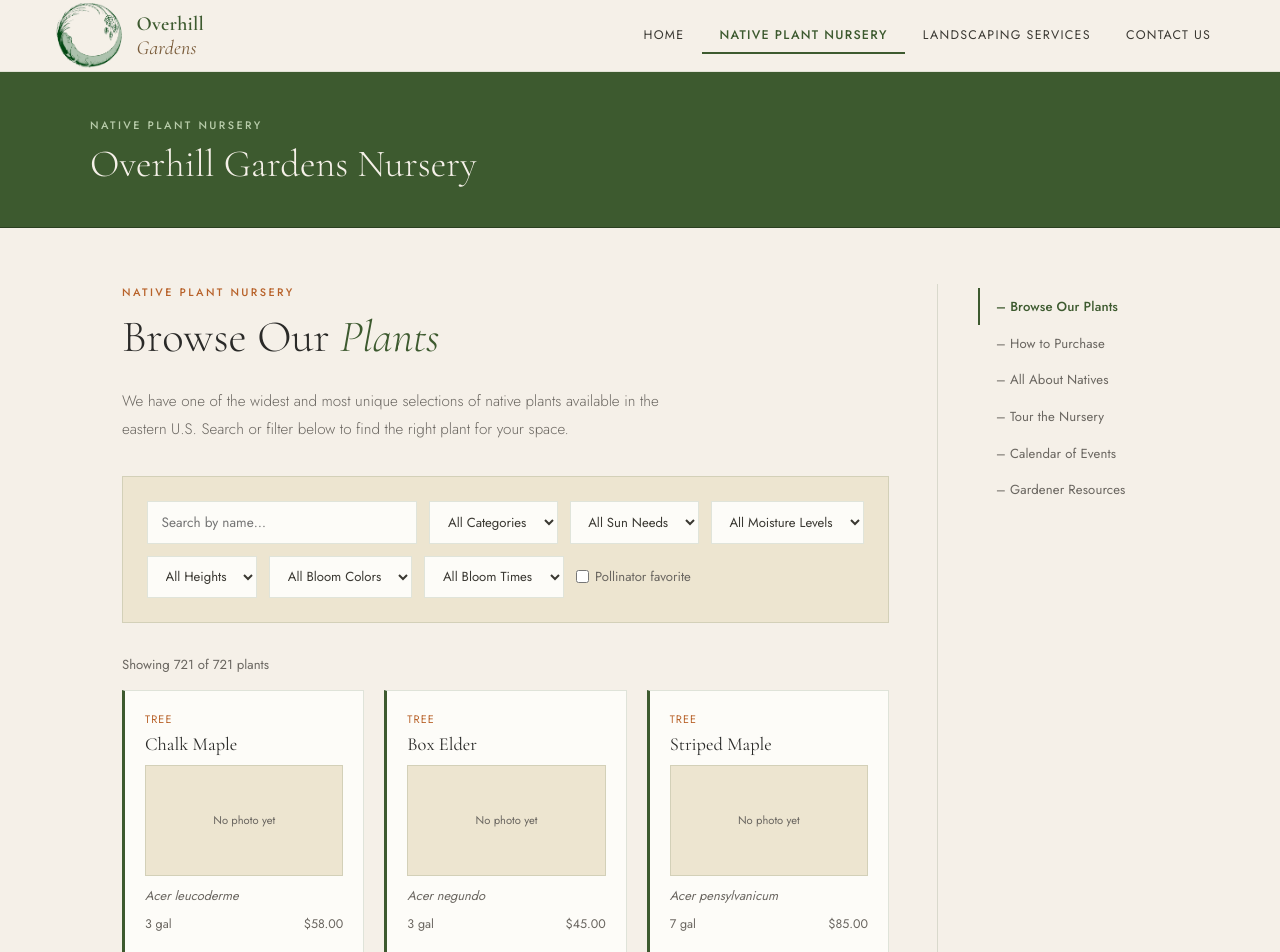
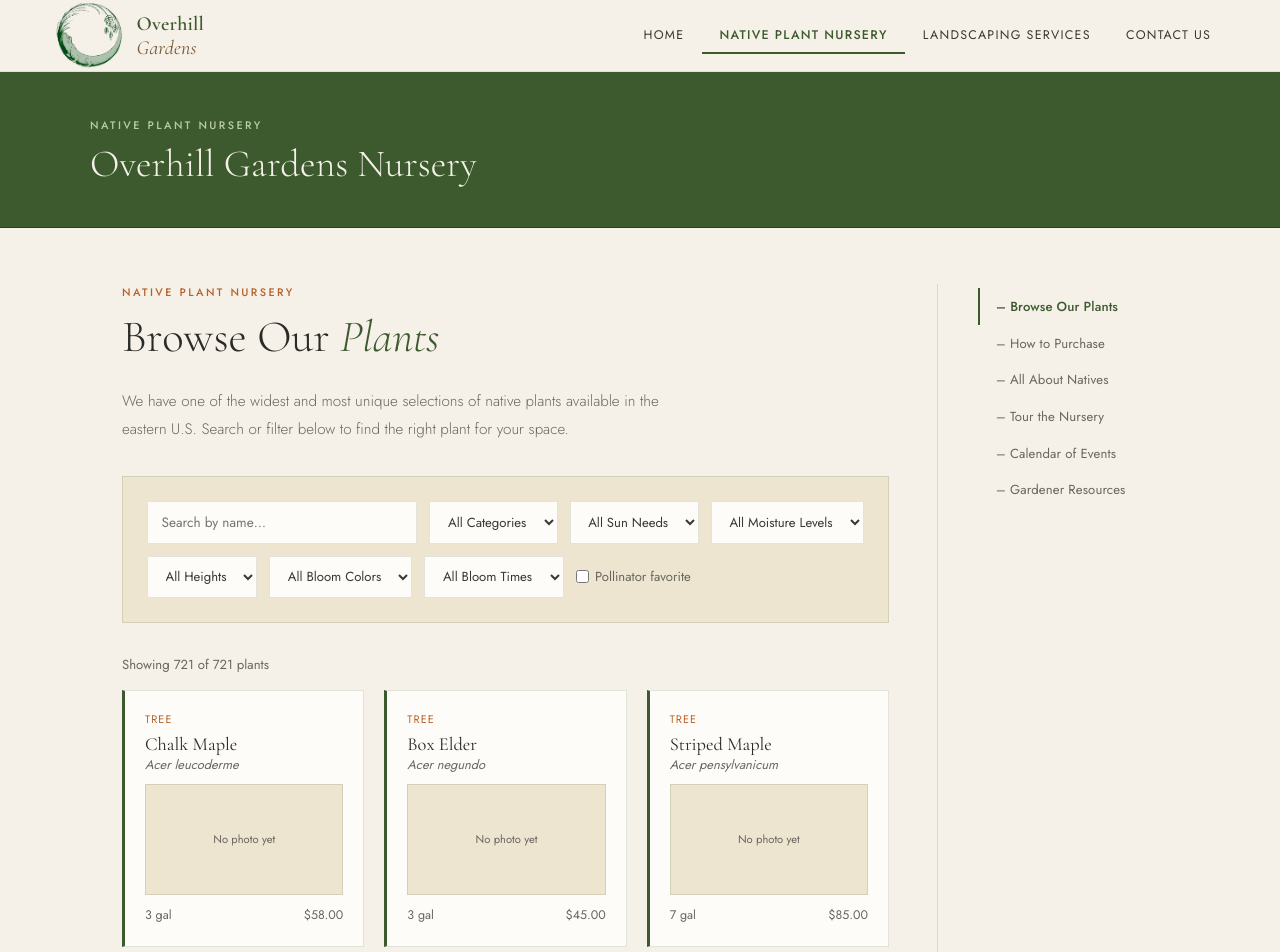
Before and after one commit to JesseTrimmer/Overhill-Gardens-Website, a React (Vite) app in the folder overhill-gardens/: page /nursery/browse-plants in a window 1280 px wide. Shown: the top 952 px of the page. Built offline with nearby package versions, Linux system fonts and the light colour scheme.

Commit message:
Fixed inventory names

```diff
--- a/overhill-gardens/src/pages/nursery/BrowsePlants.jsx
+++ b/overhill-gardens/src/pages/nursery/BrowsePlants.jsx
@@ -97,8 +97,9 @@ export default function BrowsePlants() {
       <div style={{ display: 'grid', gridTemplateColumns: 'repeat(auto-fill, minmax(240px, 1fr))', gap: '1.25rem', marginBottom: '2.5rem' }}>
         {filtered.map(p => (
           <div key={p.id} style={{ background: 'var(--white)', border: '1px solid var(--border)', padding: '1.25rem', borderLeft: p.inStock ? '3px solid var(--moss)' : '3px solid var(--border)' }}>
-            <div style={{ fontSize: '0.68rem', letterSpacing: '0.1em', textTransform: 'uppercase', color: 'var(--clay)', marginBottom: '0.4rem' }}>{p.category}</div>
+             <div style={{ fontSize: '0.68rem', letterSpacing: '0.1em', textTransform: 'uppercase', color: 'var(--clay)', marginBottom: '0.4rem' }}>{p.category}</div>
             <div style={{ fontFamily: "'Cormorant Garamond', serif", fontSize: '1.15rem', color: 'var(--charcoal)' }}>{p.commonName}</div>
+            <div style={{ fontSize: '0.8rem', fontStyle: 'italic', color: 'var(--text-muted)', marginBottom: '0.6rem' }}>{p.scientificName}</div>
 
             <div style={{
               width: '100%', aspectRatio: '16 / 9', overflow: 'hidden',
@@ -114,7 +115,6 @@ export default function BrowsePlants() {
               )}
             </div>
 
-            <div style={{ fontSize: '0.8rem', fontStyle: 'italic', color: 'var(--text-muted)', marginBottom: '0.6rem' }}>{p.scientificName}</div>
 
             {(p.sunNeeds || p.moisture || p.pollinatorFriendly) && (
               <div style={{ fontSize: '0.74rem', color: 'var(--text-muted)', marginBottom: '0.6rem' }}>
```
